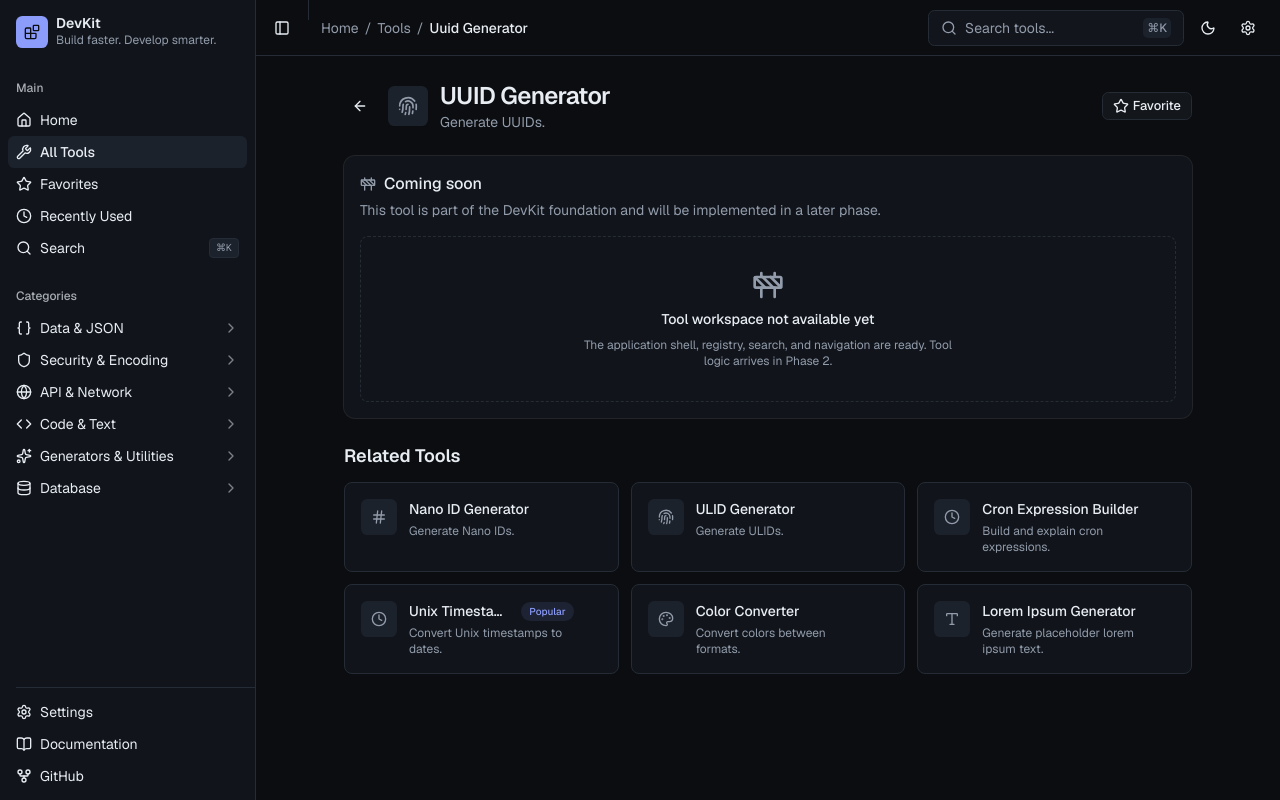
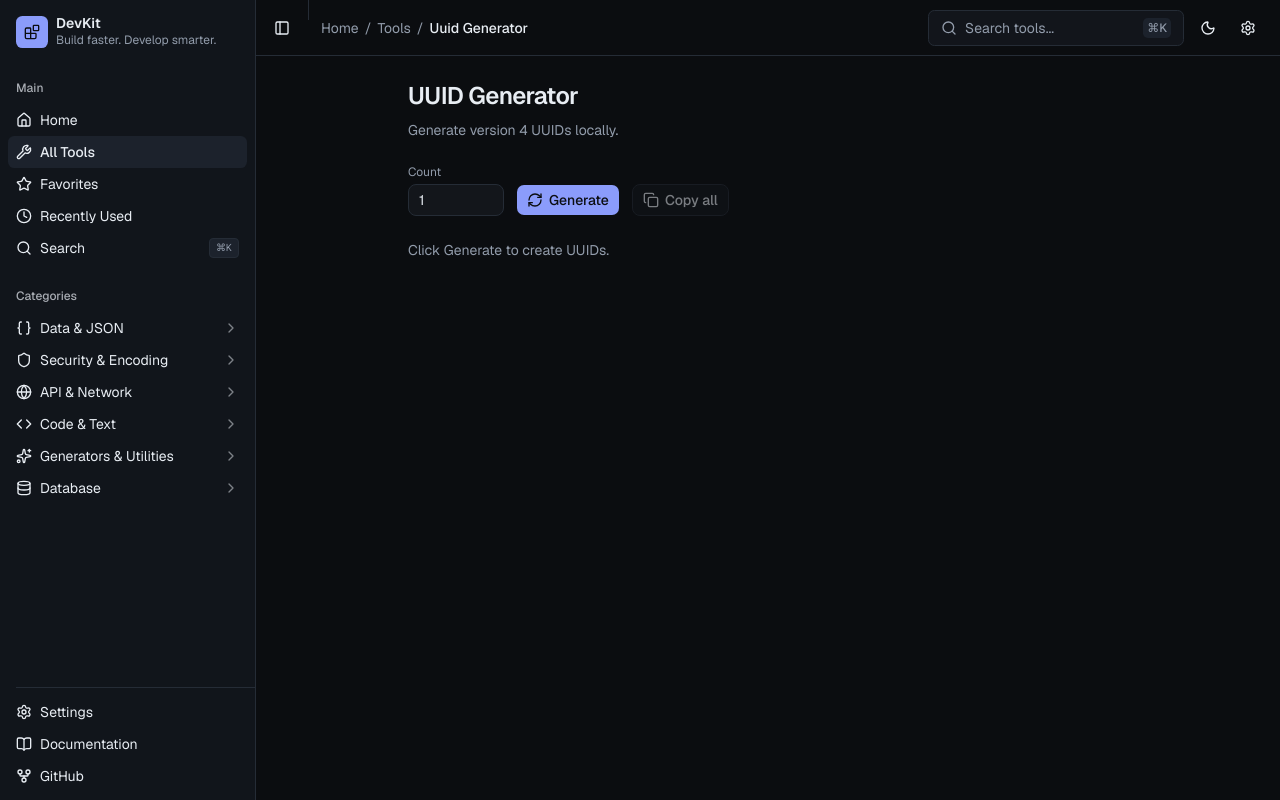
Before and after one commit to fazasync/Devkit, a Next.js app: page /tools/uuid-generator in a window 1280 px wide. Built offline with nearby package versions, Linux system fonts and the light colour scheme.

Commit message:
feat: implement UUID generator tool

```diff
--- /dev/null
+++ b/app/tools/uuid-generator/page.tsx
@@ -0,0 +1,16 @@
+import { UuidGenerator } from "@/features/uuid-generator";
+import { RecentlyUsedTracker } from "@/components/shared/recently-used-tracker";
+
+export const metadata = {
+  title: "UUID Generator — DevKit",
+  description: "Generate version 4 UUIDs.",
+};
+
+export default function UuidGeneratorPage() {
+  return (
+    <>
+      <RecentlyUsedTracker id="uuid-generator" />
+      <UuidGenerator />
+    </>
+  );
+}
--- /dev/null
+++ b/features/uuid-generator/components/uuid-generator.tsx
@@ -0,0 +1,101 @@
+"use client";
+
+import { useState } from "react";
+import { Copy, RefreshCw } from "lucide-react";
+import { generateUuids } from "../lib/uuid";
+import { Button } from "@/components/ui/button";
+import { Input } from "@/components/ui/input";
+import { toast } from "sonner";
+
+export function UuidGenerator() {
+  const [count, setCount] = useState(1);
+  const [uuids, setUuids] = useState<string[]>([]);
+
+  const handleGenerate = () => {
+    setUuids(generateUuids(count));
+  };
+
+  const handleCopyAll = async () => {
+    if (uuids.length === 0) return;
+    try {
+      await navigator.clipboard.writeText(uuids.join("\n"));
+      toast.success("Copied to clipboard");
+    } catch {
+      toast.error("Failed to copy");
+    }
+  };
+
+  const handleCopyOne = async (value: string) => {
+    try {
+      await navigator.clipboard.writeText(value);
+      toast.success("Copied");
+    } catch {
+      toast.error("Failed to copy");
+    }
+  };
+
+  return (
+    <div className="mx-auto flex w-full max-w-3xl flex-col gap-6 p-6">
+      <section className="flex flex-col gap-2">
+        <h1 className="text-2xl font-semibold tracking-tight text-foreground">
+          UUID Generator
+        </h1>
+        <p className="text-sm text-muted-foreground">
+          Generate version 4 UUIDs locally.
+        </p>
+      </section>
+
+      <section className="flex flex-wrap items-end gap-3">
+        <div className="flex flex-col gap-1">
+          <label htmlFor="uuid-count" className="text-xs text-muted-foreground">
+            Count
+          </label>
+          <Input
+            id="uuid-count"
+            type="number"
+            min={1}
+            max={100}
+            value={count}
+            onChange={(event) => setCount(Number(event.target.value))}
+            className="w-24"
+          />
+        </div>
+        <Button onClick={handleGenerate}>
+          <RefreshCw className="size-4" />
+          Generate
+        </Button>
+        <Button variant="outline" onClick={handleCopyAll} disabled={uuids.length === 0}>
+          <Copy className="size-4" />
+          Copy all
+        </Button>
+      </section>
+
+      {uuids.length > 0 ? (
+        <section className="flex flex-col gap-2">
+          {uuids.map((uuid, index) => (
+            <div
+              key={`${uuid}-${index}`}
+              className="flex items-center gap-2 rounded-md border border-border bg-card px-3 py-2"
+            >
+              <code className="flex-1 font-mono text-sm text-foreground">{uuid}</code>
+              <Button
+                variant="ghost"
+                size="icon-sm"
+                onClick={() => handleCopyOne(uuid)}
+                aria-label="Copy UUID"
+              >
+                <Copy className="size-3.5" />
+              </Button>
+            </div>
+          ))}
+        </section>
+      ) : (
+        <p className="text-sm text-muted-foreground">
+          Click Generate to create UUIDs.
+        </p>
+      )}
+    </div>
+  );
+}
+
+export default UuidGenerator;
--- /dev/null
+++ b/features/uuid-generator/index.ts
@@ -0,0 +1,2 @@
+export { UuidGenerator } from "./components/uuid-generator";
+export * from "./lib/uuid";
--- /dev/null
+++ b/features/uuid-generator/lib/uuid.ts
@@ -0,0 +1,27 @@
+export function generateUuid(): string {
+  if (typeof crypto !== "undefined" && typeof crypto.randomUUID === "function") {
+    return crypto.randomUUID();
+  }
+  // Fallback (RFC4122 v4) for environments without crypto.randomUUID.
+  const bytes = new Uint8Array(16);
+  if (typeof crypto !== "undefined" && typeof crypto.getRandomValues === "function") {
+    crypto.getRandomValues(bytes);
+  } else {
+    for (let i = 0; i < bytes.length; i++) {
+      bytes[i] = Math.floor(Math.random() * 256);
+    }
+  }
+  bytes[6] = (bytes[6] & 0x0f) | 0x40;
+  bytes[8] = (bytes[8] & 0x3f) | 0x80;
+  const hex = Array.from(bytes, (b) => b.toString(16).padStart(2, "0")).join("");
+  return `${hex.slice(0, 8)}-${hex.slice(8, 12)}-${hex.slice(12, 16)}-${hex.slice(16, 20)}-${hex.slice(20)}`;
+}
+
+export function generateUuids(count: number): string[] {
+  const safeCount = Math.max(1, Math.min(100, Math.floor(count)));
+  const result: string[] = [];
+  for (let i = 0; i < safeCount; i++) {
+    result.push(generateUuid());
+  }
+  return result;
+}
```
Also changed, not shown: 1 other file (tests, documents, lock files or other folders).
